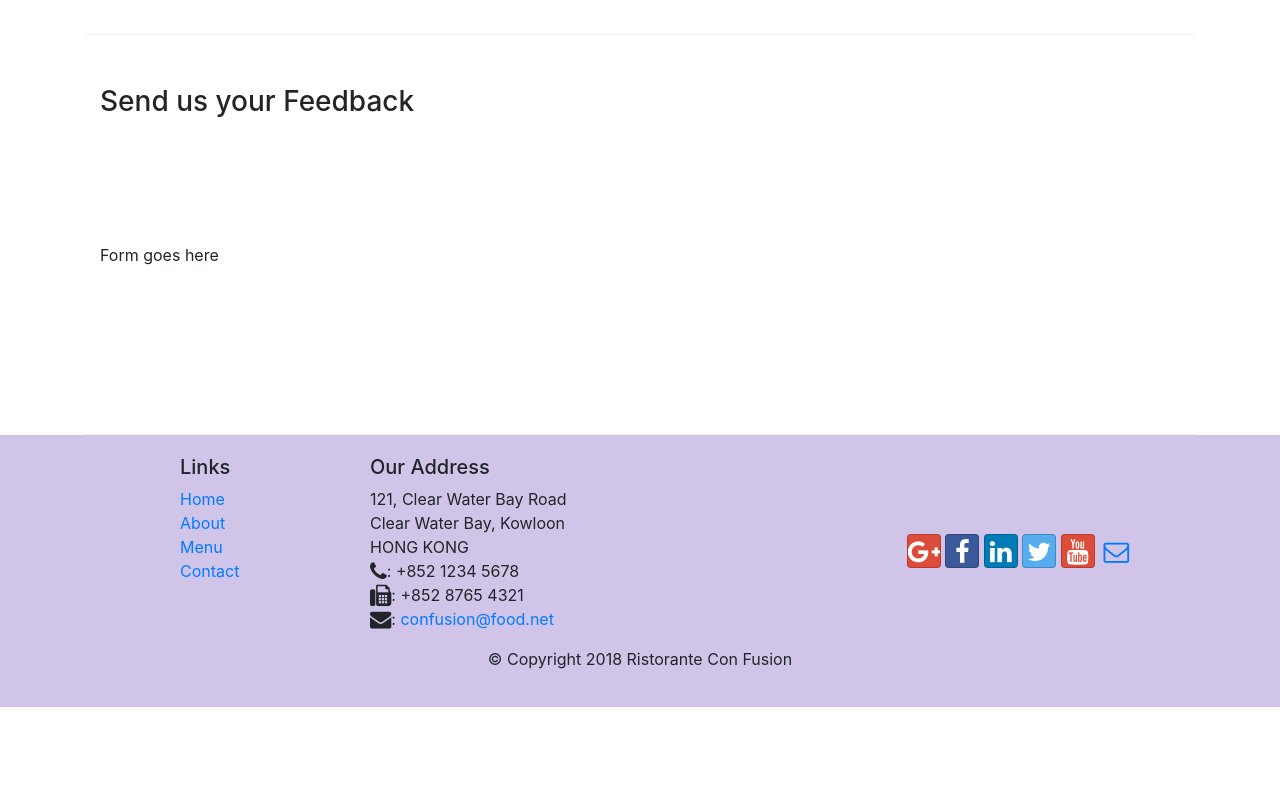
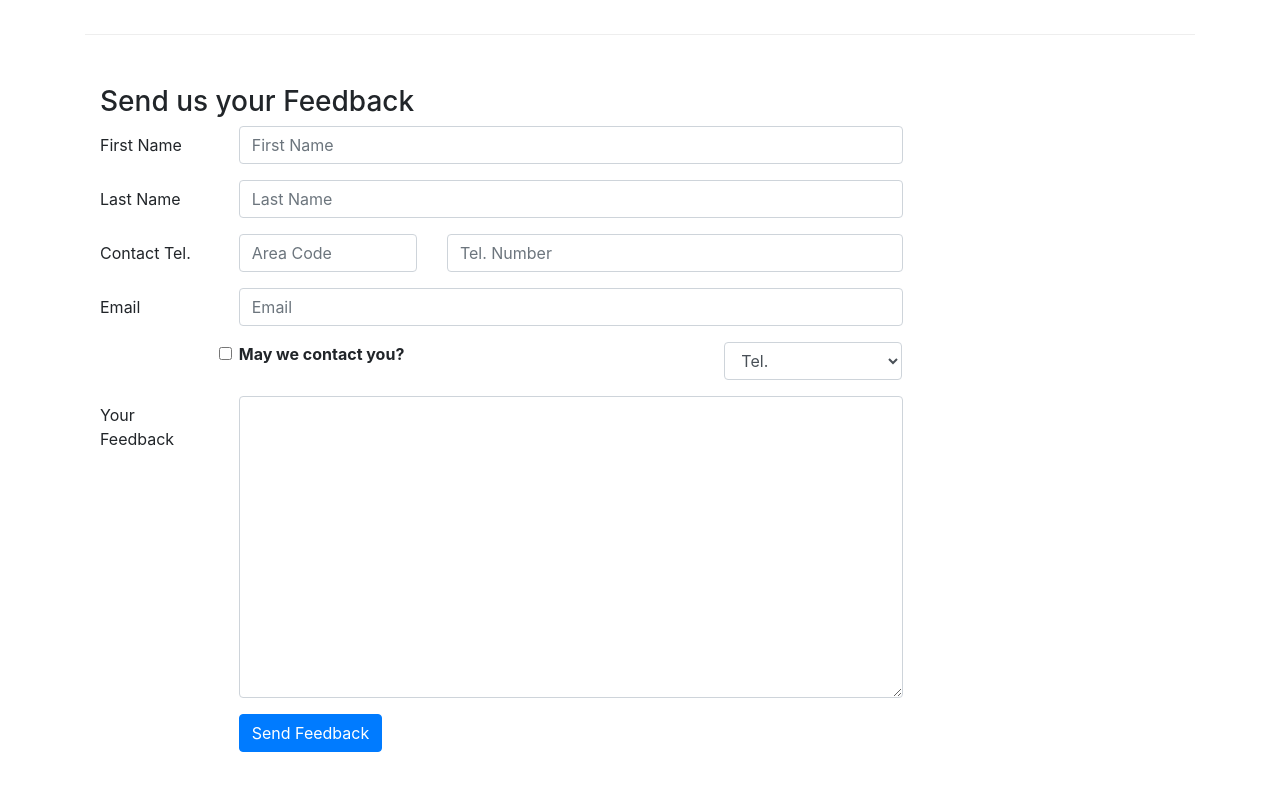
Before and after one commit to CurtiePi/conFusionB, a website: page contactus.html in a window 1280 px wide. Shown: the part 780-1580 px from the top of the page. Before the commit the page ends 1487 px from the top, so only its background shows below. Drawn offline with nearby package versions, Linux system fonts and the light colour scheme.

Commit message:
Added a form to the contact us page

```diff
--- a/contactus.html
+++ b/contactus.html
@@ -92,7 +92,81 @@
               <h3>Send us your Feedback</h3>
            </div>
             <div class="col-12 col-md-9">
-                Form goes here
+                <form>
+                    <div class="form-group row">
+                        <label for="firstname" class="col-md-2 col-form-label">
+                            First Name
+                        </label>
+                        <div class="col-md-10">
+                            <input type="text" class="form-control" id="firstname" name="firstname"
+                                placeholder="First Name" />
+                        </div>
+                    </div>
+                    <div class="form-group row">
+                        <label for="lastname" class="col-md-2 col-form-label">
+                            Last Name
+                        </label>
+                        <div class="col-md-10">
+                            <input type="text" class="form-control" id="lastname" name="lastname"
+                                placeholder="Last Name" />
+                        </div>
+                    </div>
+                    <div class="form-group row">
+                        <label for="telnum" class="col-12 col-md-2 col-form-label">
+                            Contact Tel.
+                        </label>
+                        <div class="col-5 col-md-3">
+                            <input type="tel" class="form-control" id="areacode" name="areacode"
+                                placeholder="Area Code" />
+                        </div>
+                        <div class="col-7 col-md-7">
+                            <input type="tel" class="form-control" id="telnum" name="telnum"
+                                placeholder="Tel. Number" />
+                        </div>
+                    </div>
+                    <div class="form-group row">
+                        <label for="emailid" class="col-md-2 col-form-label">
+                            Email
+                        </label>
+                        <div class="col-md-10">
+                            <input type="email" class="form-control" id="emailid" name="emailid"
+                                placeholder="Email" />
+                        </div>
+                    </div>
+                    <div class="form-group row">
+                        <div class="col-md-6 offset-md-2">
+                            <div class="form=check">
+                                <input type="checkbox" class="form-check-input"
+                                    name="approve" id="approve" value="" />
+                                <label class="form-check-lable" for="approve">
+                                    <strong>May we contact you?</strong>
+                                </label>
+                            </div>
+                        </div>
+                        <div class="col-md-3 offset-md-1">
+                            <select class="form-control">
+                                <option>Tel.</option>
+                                <option>Email</option>
+                            </select>
+                        </div>
+                    </div>
+                    <div class="form-group row">
+                        <label for="feedback" class="col-md-2 col-form-label">
+                            Your Feedback
+                        </label>
+                        <div class="col-md-10">
+                            <textarea class="form-control" id="feedback" name="feedback"
+                                rows="12"></textarea>
+                        </div>
+                    </div>
+                    <div class="form-group row">
+                        <div class="offset-md-2 col-md-10">
+                            <button type="submit" class="btn btn-primary">
+                                Send Feedback
+                            </button>
+                        </div>
+                    </div>
+                </form>
             </div>
              <div class="col-12 col-md">
             </div>
```
